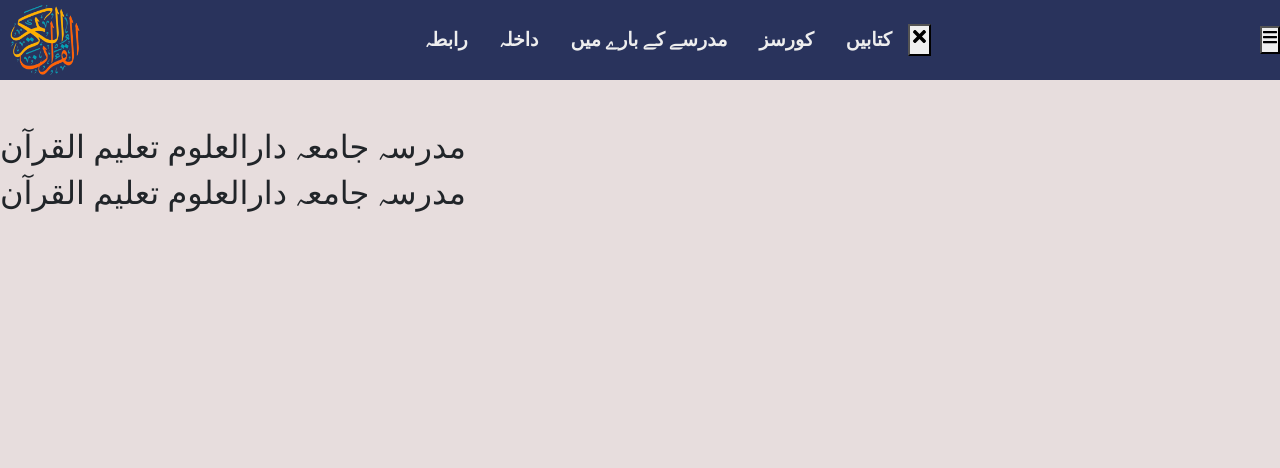
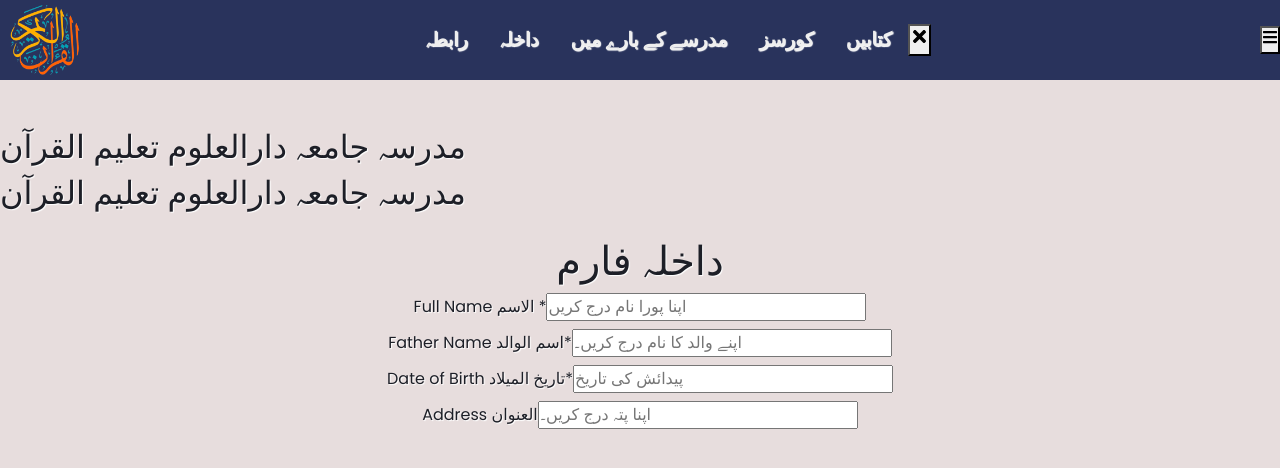
Before and after one commit to rafiullah786786/fyp, a React (Create React App) app: page / in a window 1280 px wide. Shown: the top 468 px of the page. Built offline with nearby package versions, Linux system fonts and the light colour scheme.

Commit message:
admission form changes

```diff
--- a/package.json
+++ b/package.json
@@ -6,10 +6,12 @@
     "@testing-library/jest-dom": "^5.16.5",
     "@testing-library/react": "^13.4.0",
     "@testing-library/user-event": "^13.5.0",
+    "node-sass": "^7.0.3",
     "react": "^18.2.0",
     "react-dom": "^18.2.0",
     "react-icons": "^4.3.1",
     "react-scripts": "^0.9.3",
+    "sass": "^1.55.0",
     "web-vitals": "^2.1.4"
   },
   "scripts": {
--- a/src/App.js
+++ b/src/App.js
@@ -2,6 +2,7 @@
 import Navbar from "./components/navbar/Navbar";
 import React from "react";
 import Name from "./components/madrasaName/Name";
+import Admission from "./components/form/Admission";
 // import Name from "./components/madrasaName/Name";
 
 function App() {
@@ -10,6 +11,7 @@
       <Navbar />
 
       <Name />
+      <Admission />
     </div>
   );
 }
--- /dev/null
+++ b/src/components/form/Admission.jsx
@@ -0,0 +1,45 @@
+import React from "react";
+import "./Admission.module.css";
+
+function Admission() {
+  return (
+    <div>
+      <form>
+        <div class="segment">
+          <h1>داخلہ فارم</h1>
+        </div>
+
+        <label className="label">
+          Full Name {"    "}الاسم *
+          <input
+            className="input"
+            type="text"
+            placeholder="اپنا پورا نام درج کریں"
+          />
+        </label>
+        <label className="label">
+          Father Name اسم الوالد*
+          <input
+            className="input"
+            type="text"
+            placeholder="اپنے والد کا نام درج کریں۔"
+          />
+        </label>
+        <label className="label">
+          Date of Birth تاریخ المیلاد*
+          <input className="input" type="text" placeholder="پیدائش کی تاریخ" />
+        </label>
+        <label className="label">
+          Address العنوان
+          <input
+            className="input"
+            type="text"
+            placeholder="اپنا پتہ درج کریں۔"
+          />
+        </label>
+      </form>
+    </div>
+  );
+}
+
+export default Admission;
--- /dev/null
+++ b/src/components/form/Admission.module.css
@@ -0,0 +1,63 @@
+.input {
+  font-family: "Montserrat", sans-serif;
+  letter-spacing: -0.2px;
+  font-size: 16px;
+}
+
+div {
+  color: #1d1f27;
+  text-shadow: 1px 1px 1px #fff;
+}
+
+form {
+  padding: 16px;
+  width: 320px;
+  margin: 0 auto;
+  width: 675px;
+}
+
+.segment {
+  padding: 32px 0;
+  text-align: center;
+}
+
+.input {
+  border: 0;
+  outline: 0;
+  font-size: 16px;
+  border-radius: 320px;
+  padding: 16px;
+  background-color: #ebecf0;
+  text-shadow: 1px 1px 0 #fff;
+}
+
+.label {
+  display: block;
+  margin-bottom: 24px;
+  width: 100%;
+  font-size: 17px;
+}
+
+.input {
+  margin-right: 8px;
+  box-shadow: inset 2px 2px 5px #1d1f27, inset -5px -5px 10px #fff;
+  width: 100%;
+  box-sizing: border-box;
+  transition: all 0.2s ease-in-out;
+  -moz-appearance: none;
+       appearance: none;
+  -webkit-appearance: none;
+}
+.input:focus {
+  box-shadow: inset 1px 1px 2px #1d1f27, inset -1px -1px 2px #fff;
+}
+
+.input-group {
+  display: flex;
+  align-items: center;
+  justify-content: flex-start;
+}
+.input-group .label {
+  margin: 0;
+  flex: 1;
+}/*# sourceMappingURL=Admission.module.css.map */
--- /dev/null
+++ b/src/components/form/Admission.module.scss
@@ -0,0 +1,71 @@
+$ruler: 16px;
+$color-red: #ae1100;
+$color-bg: #ebecf0;
+$color-shadow: #1d1f27;
+$color-white: #fff;
+
+.input {
+  font-family: "Montserrat", sans-serif;
+  letter-spacing: -0.2px;
+  font-size: $ruler;
+}
+
+div {
+  color: $color-shadow;
+  text-shadow: 1px 1px 1px $color-white;
+}
+
+form {
+  padding: $ruler;
+  width: $ruler * 20;
+  margin: 0 auto;
+  width: 675px;
+}
+
+.segment {
+  padding: $ruler * 2 0;
+  text-align: center;
+}
+
+.input {
+  border: 0;
+  outline: 0;
+  font-size: $ruler;
+  border-radius: $ruler * 20;
+  padding: $ruler;
+  background-color: $color-bg;
+  text-shadow: 1px 1px 0 $color-white;
+}
+
+.label {
+  display: block;
+  margin-bottom: $ruler * 1.5;
+  width: 100%;
+  font-size: 17px;
+}
+
+.input {
+  margin-right: $ruler/2;
+  box-shadow: inset 2px 2px 5px $color-shadow, inset -5px -5px 10px $color-white;
+  width: 100%;
+  box-sizing: border-box;
+  transition: all 0.2s ease-in-out;
+  appearance: none;
+  -webkit-appearance: none;
+
+  &:focus {
+    box-shadow: inset 1px 1px 2px $color-shadow,
+      inset -1px -1px 2px $color-white;
+  }
+}
+
+.input-group {
+  display: flex;
+  align-items: center;
+  justify-content: flex-start;
+
+  .label {
+    margin: 0;
+    flex: 1;
+  }
+}
```
Also changed, not shown: 2 other files (tests, documents, lock files or other folders).
